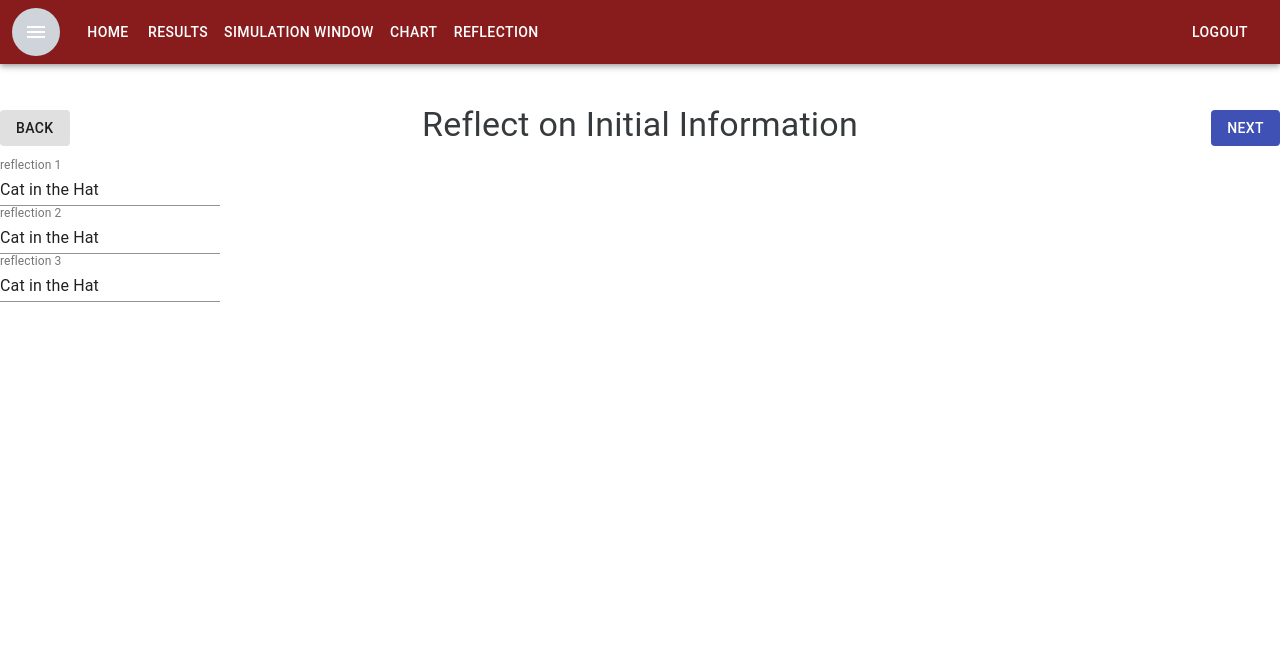
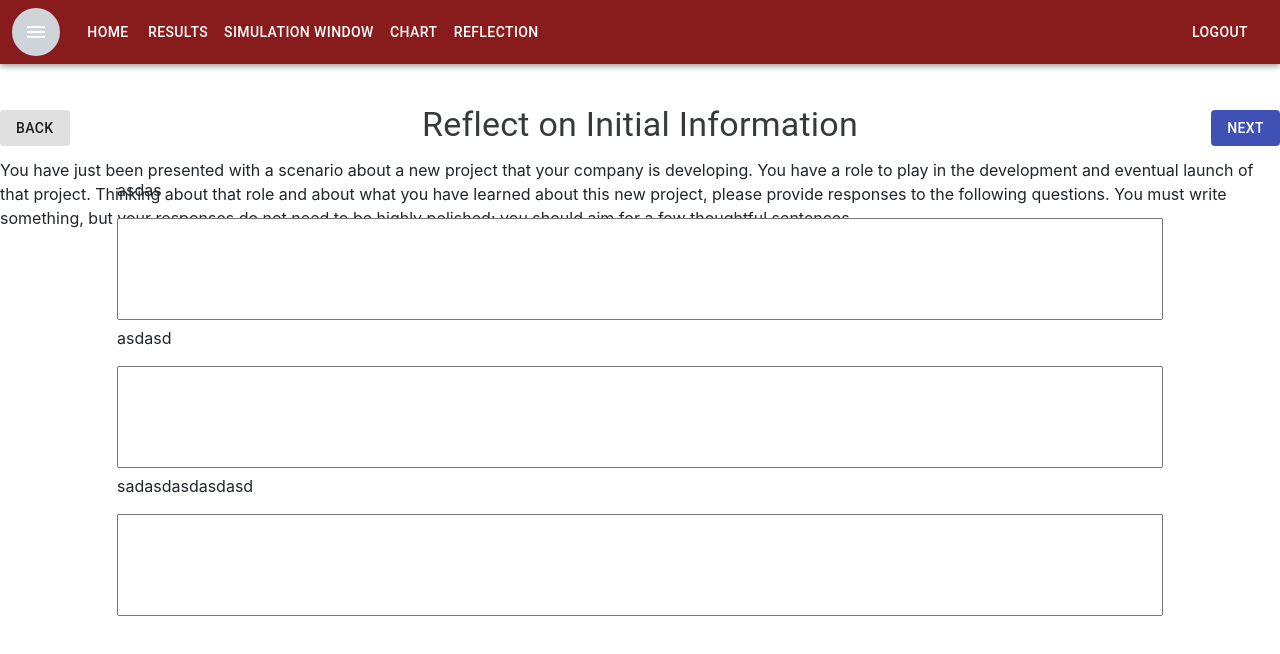
Before and after one commit to david-fisher/320-F20-Track-II, a React (Create React App) app in the folder frontend/: page /ref in a window 1280 px wide. Shown: the top 654 px of the page. Built offline with nearby package versions, Linux system fonts and the light colour scheme.

Commit message:
added q&a.js to take question as input

```diff
--- a/frontend/src/pages/components/q&a.js
+++ b/frontend/src/pages/components/q&a.js
@@ -1,49 +1,37 @@
-import React from "react";
-import TextField from "@material-ui/core/TextField";
-import { makeStyles } from "@material-ui/core/styles";
-import FormControl from "@material-ui/core/FormControl";
-import InputLabel from "@material-ui/core/InputLabel";
-import FilledInput from "@material-ui/core/FilledInput";
-import FormHelperText from "@material-ui/core/FormHelperText";
-import Input from "@material-ui/core/Input";
-import OutlinedInput from "@material-ui/core/OutlinedInput";
+import React, {useState} from "react";
 
-const useStyles = makeStyles((theme) => ({
-  root: {
-    "& .MuiTextField-root": {
-      margin: theme.spacing(1),
-      width: "25ch",
-    },
-  },
-}));
+const alignMiddle = {
+  position: 'absolute',
+  left: '50%',
+  top: '50%',
+  transform: 'translate(-50%, -50%)',
+}
 
-export default function StateTextFields() {
-  const classes = useStyles();
-  const [name, setName] = React.useState("Cat in the Hat");
+function getQuestions(questionArr){
+  let arr = [];
+  for(let i = 0; i < questionArr.length; i++){
+    let question = questionArr[i];
+    arr.push(
+      <div>
+      <p>{question}</p>
+      <textarea rows="4" cols="100" style={{resize: "none"}}></textarea>
+      </div>
+    )
+  }
+  return arr;
+}
+
+export default function StateTextFields(props) {
   const handleChange = (event) => {
-    setName(event.target.value);
+
   };
+  const [testInput1, setTestInput1] = useState("");
+
+  let qAndA =  getQuestions(props.questions).map((question) => <>{question}</>)
 
   return (
-    <form className={classes.root} noValidate autoComplete="off">
-      <div>
-        <FormControl>
-          <InputLabel htmlFor="component-simple">reflection 1</InputLabel>
-          <Input id="component-simple" value={name} onChange={handleChange} />
-        </FormControl>
-      </div>
-      <div>
-        <FormControl>
-          <InputLabel htmlFor="component-simple">reflection 2</InputLabel>
-          <Input id="component-simple" value={name} onChange={handleChange} />
-        </FormControl>
-      </div>
-      <div>
-        <FormControl>
-          <InputLabel htmlFor="component-simple">reflection 3</InputLabel>
-          <Input id="component-simple" value={name} onChange={handleChange} />
-        </FormControl>
-      </div>
-    </form>
+    <div style={alignMiddle}>
+      <>{qAndA}</>
+    </div>
   );
 }
--- a/frontend/src/pages/initalReflection.js
+++ b/frontend/src/pages/initalReflection.js
@@ -26,8 +26,7 @@ const useStyles = makeStyles((theme) => ({
   },
 }));
 
-const mainText =
-  "You have just been presented with a scenario about a new project that your company is developing. You have a role to play in the development and eventual launch of that project. Thinking about that role and about what you have learned about this new project, please provide responses to the following questions. You must write something, but your responses do not need to be highly polished; you should aim for a few thoughtful sentences.";
+const mainText = "You have just been presented with a scenario about a new project that your company is developing. You have a role to play in the development and eventual launch of that project. Thinking about that role and about what you have learned about this new project, please provide responses to the following questions. You must write something, but your responses do not need to be highly polished; you should aim for a few thoughtful sentences.";
 
 function InitialReflection({ pages, setPages, activePage, setActivePage }) {
   function goToPrjectAssignment() {
@@ -86,9 +85,10 @@ function InitialReflection({ pages, setPages, activePage, setActivePage }) {
           </Button>
         </Grid>
       </Grid>
+      <p >{mainText}</p>
       <Grid container spacing={2}>
         <Grid item lg={12}>
-          <QA />
+          <QA questions={["asdas","asdasd","sadasdasdasdasd"]} />
         </Grid>
       </Grid>
     </div>
```
